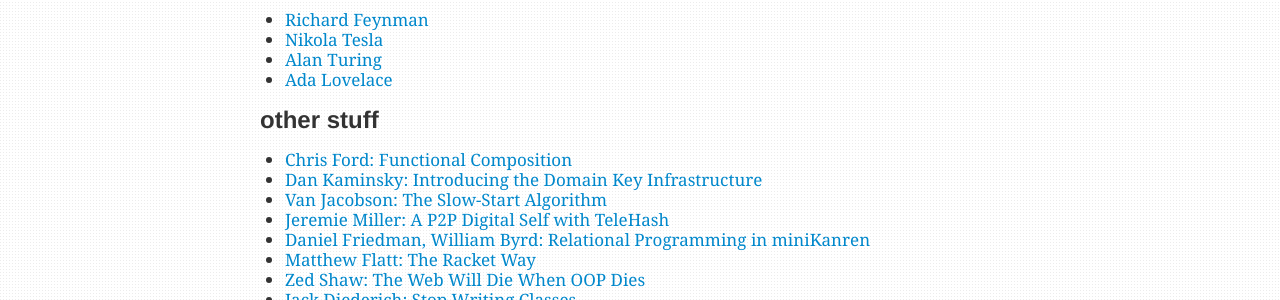
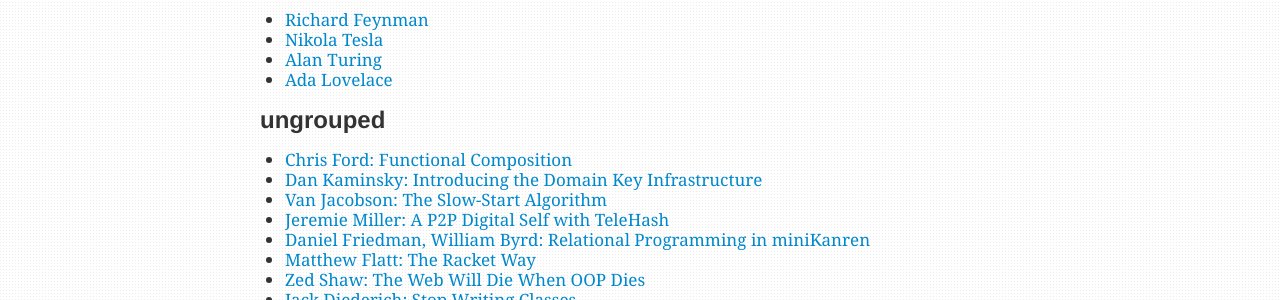
Before and after one commit to igorw/weblog, a Jekyll site: the page built from videoshelf.md, in a window 1280 px wide. Shown: the part 805-1105 px from the top of the page. Built offline with Jekyll 4.4.1, drawn with Linux system fonts in a browser that asks for light colours; Markdown is read by kramdown in place of the engine named in the settings.

Commit message:
change title line on videoshelf

```diff
--- a/videoshelf.md
+++ b/videoshelf.md
@@ -49,7 +49,7 @@
 * [Alan Turing](https://www.youtube.com/watch?v=Btqro3544p8)
 * [Ada Lovelace](https://www.youtube.com/watch?v=uBbVbqRvqTM)
 
-## other stuff
+## ungrouped
 
 * [Chris Ford: Functional Composition](http://www.infoq.com/presentations/music-functional-language)
 * [Dan Kaminsky: Introducing the Domain Key Infrastructure](https://www.youtube.com/watch?v=lo5utZoWEgo)
```
